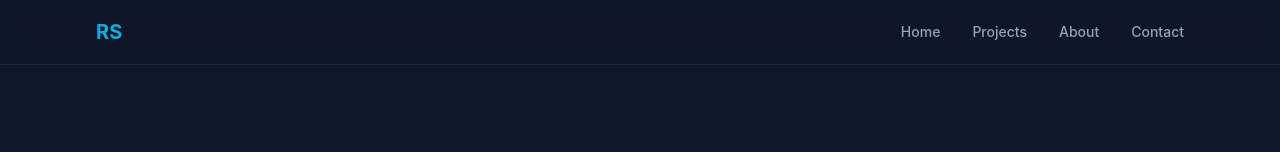
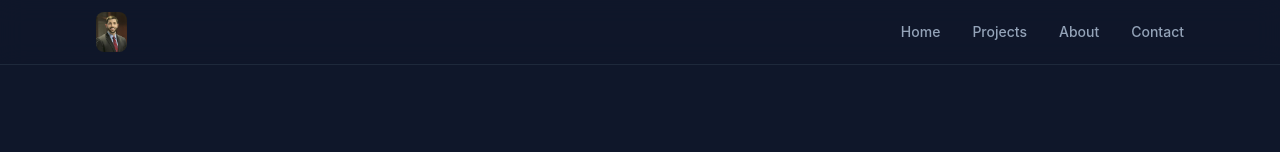
Before and after one commit to ryan-stephens/portfolio-2026, a Next.js app in the folder portfolio-app/: page / in a window 1280 px wide. Shown: the top 152 px of the page. Built offline with nearby package versions, Linux system fonts and the light colour scheme.

Commit message:
feat: replace navigation logo with professional photo

```diff
--- a/portfolio-app/components/Navigation.tsx
+++ b/portfolio-app/components/Navigation.tsx
@@ -1,6 +1,7 @@
 'use client';
 
 import Link from 'next/link';
+import Image from 'next/image';
 import { useState, useEffect } from 'react';
 import { Menu, X } from 'lucide-react';
 
@@ -35,9 +36,17 @@ export default function Navigation() {
           {/* Logo */}
           <Link
             href="/"
-            className="text-xl font-bold gradient-text hover:opacity-80 transition-opacity"
+            className="flex items-center hover:opacity-80 transition-opacity rounded-lg overflow-hidden"
+            aria-label="Ryan Stephens - Home"
           >
-            RS
+            <Image
+              src="/assets/ryan-stephens-400x524.webp"
+              alt="Ryan Stephens"
+              width={40}
+              height={52}
+              className="h-10 w-auto"
+              priority
+            />
           </Link>
 
           {/* Desktop Navigation */}
```
